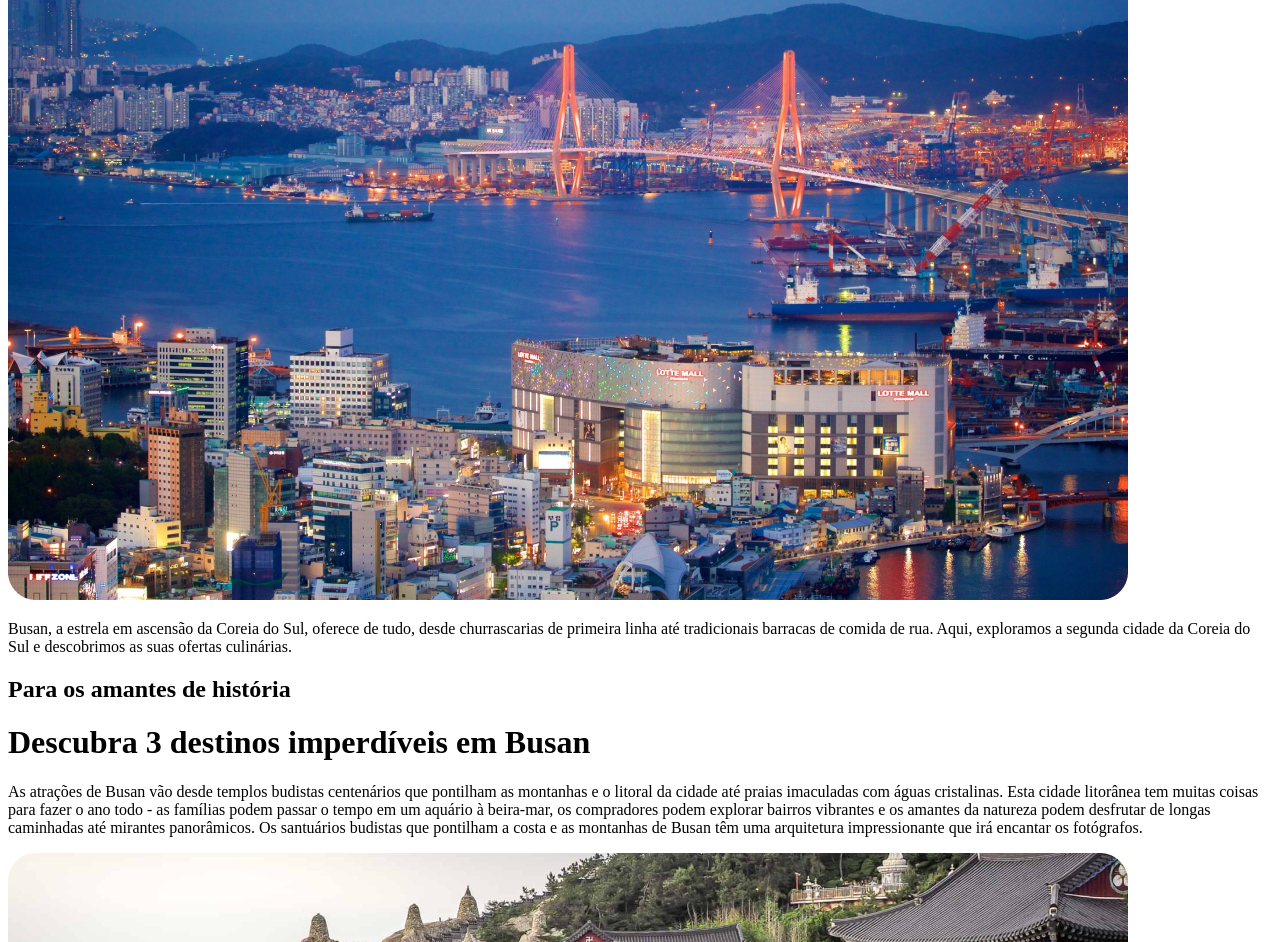
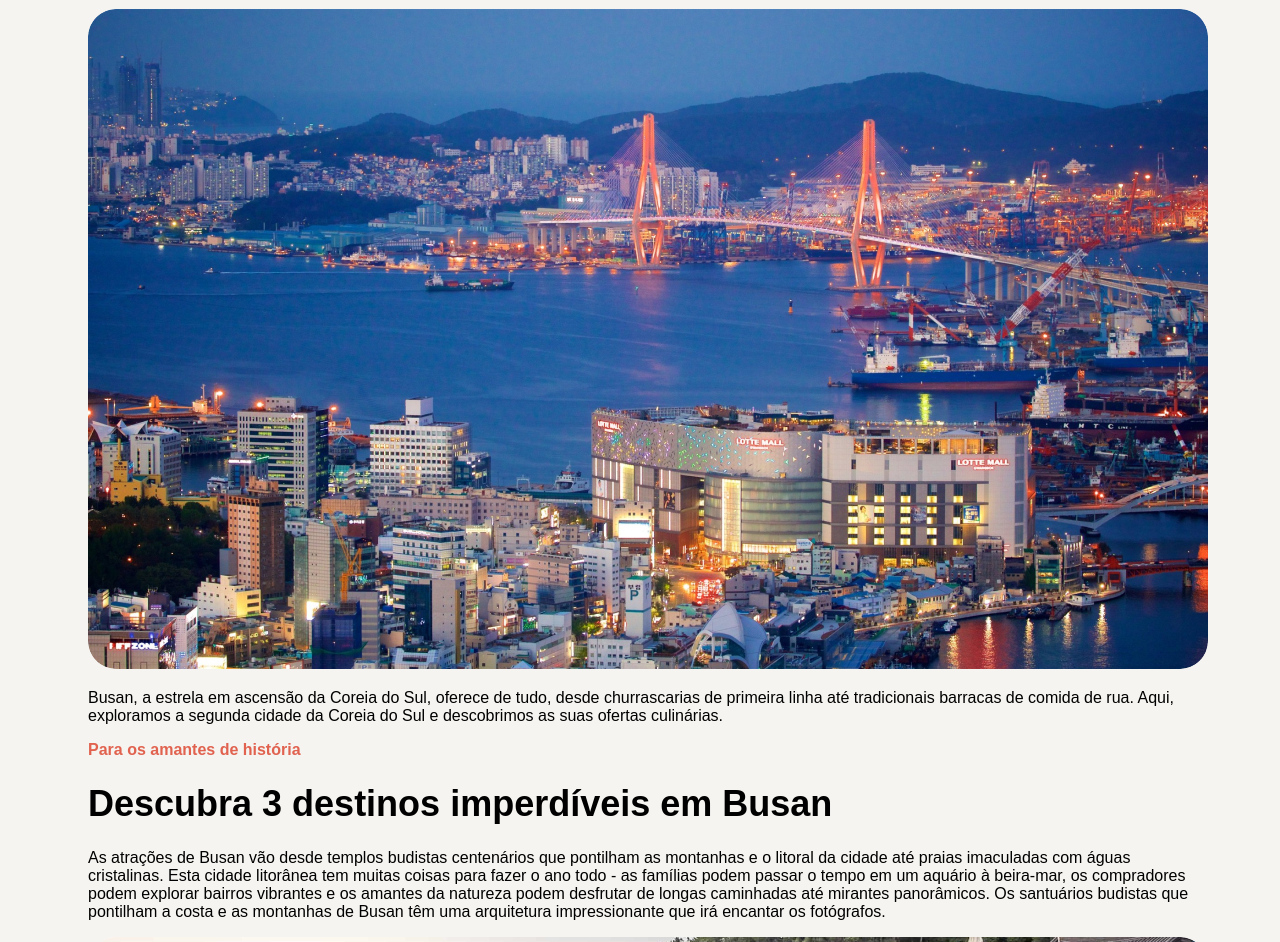
Before and after one commit to AllifBrun/Local-Tur-stico, a plain HTML site: page index.html in a window 1280 px wide. Shown: the part 187-1129 px from the top of the page. Drawn offline with Linux system fonts and the light colour scheme.

Commit message:
Adicionando fontes e cores

```diff
--- a/assets/styles/styles.css
+++ b/assets/styles/styles.css
@@ -0,0 +1,55 @@
+
+* {
+    padding: 0;
+    box-sizing: border-box;
+    font-family: sans-serif;
+    font-weight: bold;
+}
+
+:root{
+    --border-primary: #D9D9D9;
+    --text-primary: #1B1B1B;
+    --text-secondary: #333333;
+    --text-tertiary: #696969;
+    --text-headline: #E1624F;
+}
+
+h1{
+    font-size: 36px;
+
+}
+
+h2{
+    font-size: 32px;
+}
+
+.headline{
+    font-size: 16px;
+    font-weight: bold;
+    color: var(--text-headline);
+}
+
+h3{
+    font-size: 28px;
+}
+
+p{
+    font-size: 16px;
+    font-weight: 500;
+}
+
+
+
+img{
+    border-radius: 28px;
+}
+
+body{
+    width: 100vw;
+    background-color: #F5F4F0;
+}
+
+main{
+    margin:  88px auto 88px auto;
+    width: 1120px;
+}
--- a/index.html
+++ b/index.html
@@ -13,7 +13,7 @@
     <main>
 
         <header>
-            <h2>SUA PRÓXIMA VIAGEM:</h2>
+            <h2 class="headline">SUA PRÓXIMA VIAGEM:</h2>
             <h1>Conheça Busan</h1>
         </header>
 
@@ -26,7 +26,7 @@
             <div class="divider"></div>
 
             <div class="titulo">
-                <h2>Para os amantes de história</h2>
+                <h2 class="headline">Para os amantes de história</h2>
                 <h1>Descubra 3 destinos imperdíveis em Busan</h1>
             </div>
 
```
